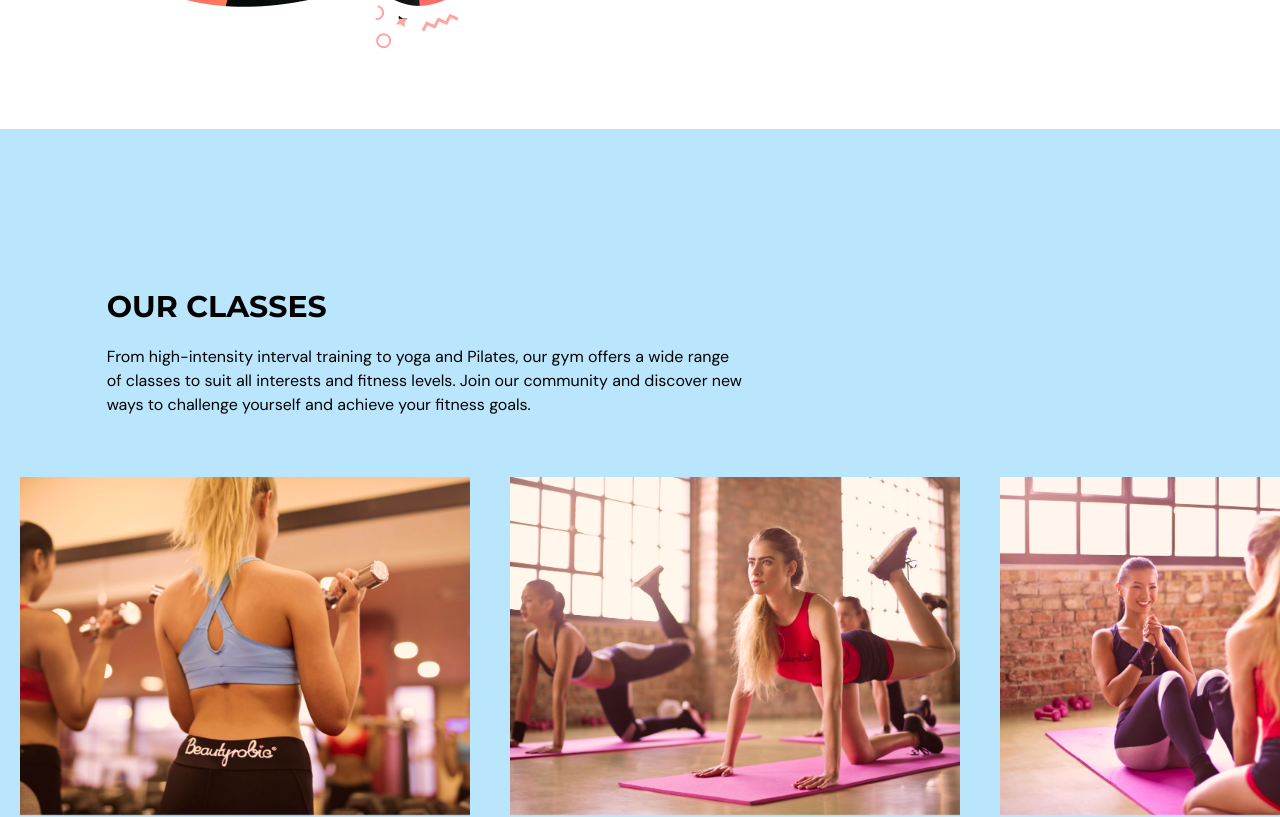
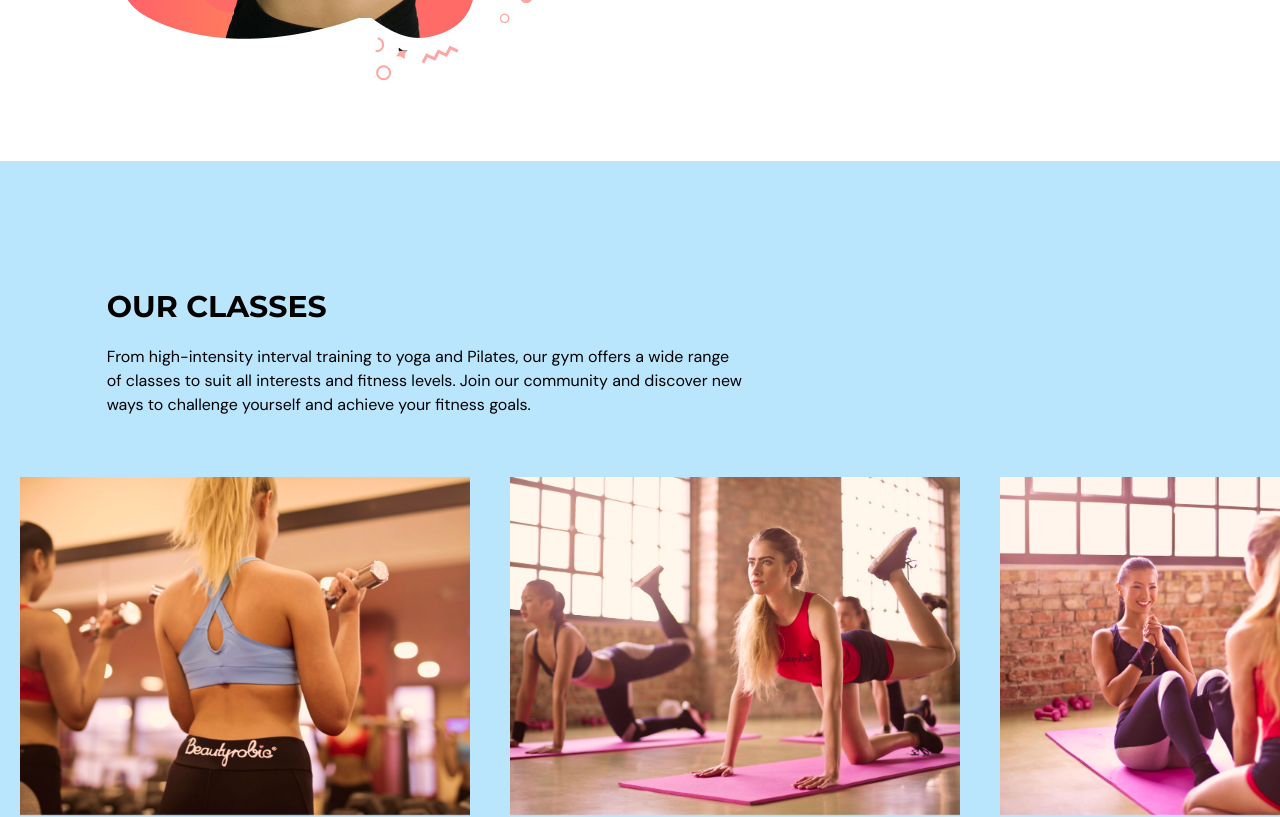
Before and after one commit to SalmanAjani/Gymist, a React (Vite) app: page / in a window 1280 px wide. Shown: the part 2060-2877 px from the top of the page. Built offline with nearby package versions, Linux system fonts and the light colour scheme.

Commit message:
few minor tweaks in benefits and ourclasses section

```diff
--- a/src/scenes/benefits/index.tsx
+++ b/src/scenes/benefits/index.tsx
@@ -50,7 +50,7 @@ const Benefits = ({ setSelectedPage }: Props) => {
       >
         {/* Header */}
         <motion.div
-          className="md:my-12 md:w-4/5"
+          className="mt-16 sm:mt-36 md:mb-16 md:mt-16 md:w-4/5"
           initial="hidden"
           whileInView="visible"
           viewport={{ once: true, amount: 0.5 }}
--- a/src/scenes/ourClasses/index.tsx
+++ b/src/scenes/ourClasses/index.tsx
@@ -54,7 +54,7 @@ type Props = {
 
 const OurClasses = ({ setSelectedPage }: Props) => {
   return (
-    <section id="ourclasses" className="w-full bg-sky-200 py-40">
+    <section id="ourclasses" className="w-full bg-sky-200 py-32">
       <motion.div
         onViewportEnter={() => setSelectedPage(SelectedPage.OurClasses)}
       >
```
